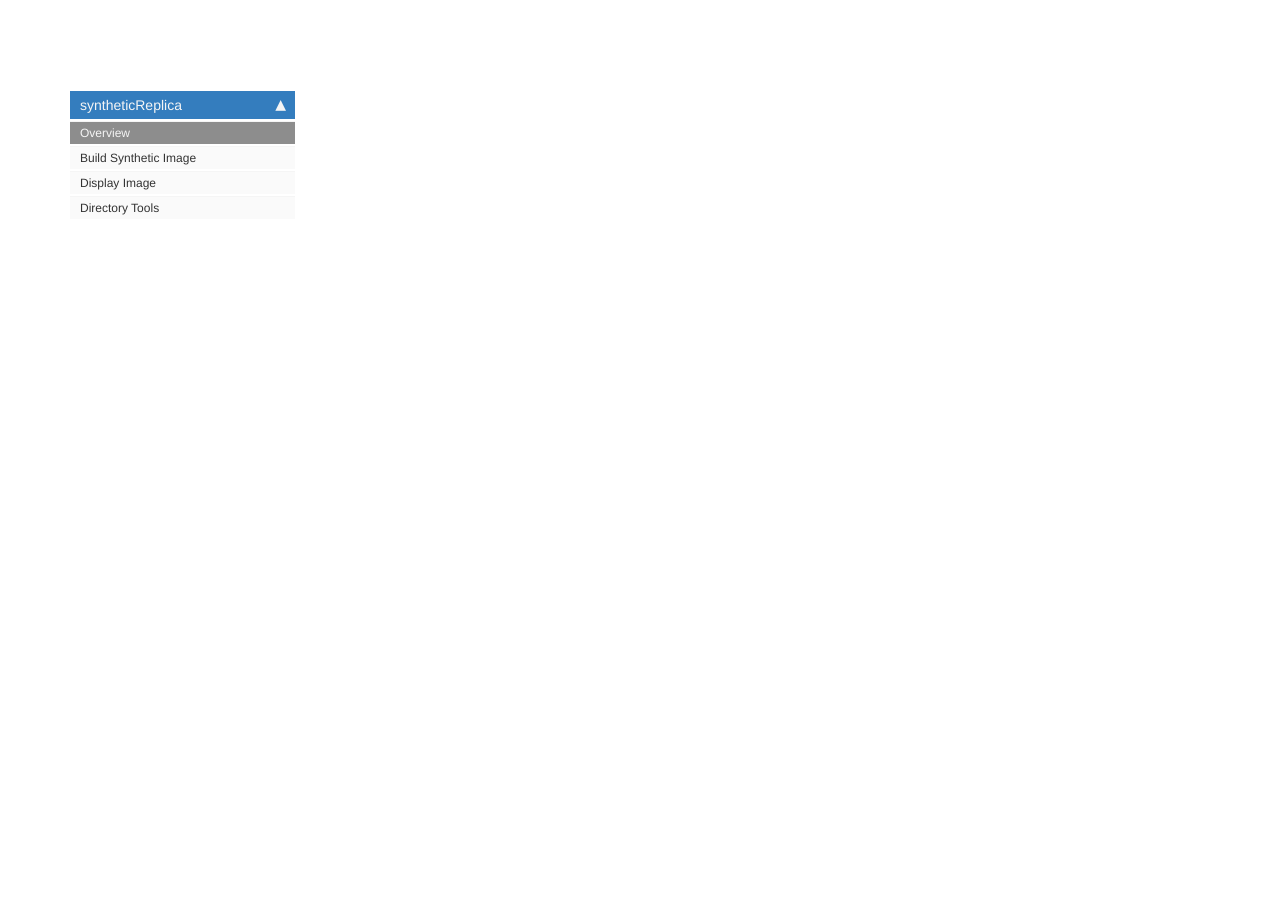
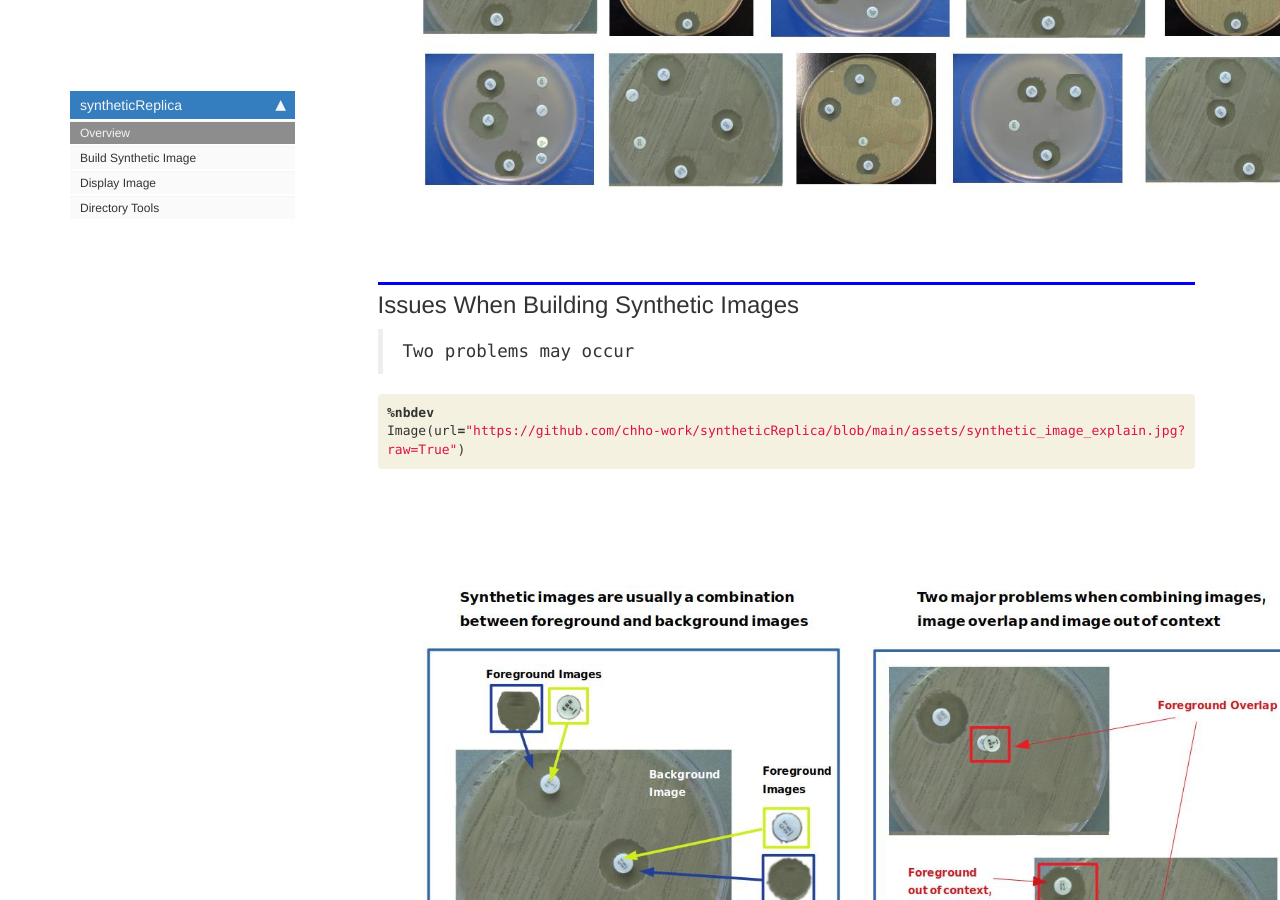
Before and after one commit to chho-work/syntheticReplica, a Jekyll site: the page built from docs/index.html, in a window 1280 px wide and 900 px high, scrolled down 880 px. Built offline with Jekyll 4.4.1, drawn with Linux system fonts in a browser that asks for light colours; nearby versions of some CDN libraries; comment, search, counter and statistics services are not loaded.

Commit message:
Update readme, index, docs

```diff
--- a/docs/index.html
+++ b/docs/index.html
@@ -37,6 +37,28 @@ nb_path: "index.ipynb"
 </div>
 </div>
 </div>
+    {% raw %}
+
+<div class="cell border-box-sizing code_cell rendered">
+
+<div class="output_wrapper">
+<div class="output">
+
+<div class="output_area">
+
+
+<div class="output_html rendered_html output_subarea output_execute_result">
+<img src="https://github.com/chho-work/syntheticReplica/blob/main/assets/real_synthetic.jpg?raw=True"/>
+</div>
+
+</div>
+
+</div>
+</div>
+
+</div>
+    {% endraw %}
+
 <div class="cell border-box-sizing text_cell rendered"><div class="inner_cell">
 <div class="text_cell_render border-box-sizing rendered_html">
 <h2 id="Issues-When-Building-Synthetic-Images">Issues When Building Synthetic Images<a class="anchor-link" href="#Issues-When-Building-Synthetic-Images"> </a></h2><blockquote><p>Two problems may occur</p>
@@ -45,4 +67,37 @@ nb_path: "index.ipynb"
 </div>
 </div>
 </div>
+    {% raw %}
+
+<div class="cell border-box-sizing code_cell rendered">
+<div class="input">
+
+<div class="inner_cell">
+    <div class="input_area">
+<div class=" highlight hl-ipython3"><pre><span></span><span class="o">%</span><span class="k">nbdev</span>
+<span class="n">Image</span><span class="p">(</span><span class="n">url</span><span class="o">=</span><span class="s2">&quot;https://github.com/chho-work/syntheticReplica/blob/main/assets/synthetic_image_explain.jpg?raw=True&quot;</span><span class="p">)</span>
+</pre></div>
+
+    </div>
 </div>
+</div>
+
+<div class="output_wrapper">
+<div class="output">
+
+<div class="output_area">
+
+
+<div class="output_html rendered_html output_subarea output_execute_result">
+<img src="https://github.com/chho-work/syntheticReplica/blob/main/assets/synthetic_image_explain.jpg?raw=True"/>
+</div>
+
+</div>
+
+</div>
+</div>
+
+</div>
+    {% endraw %}
+
+</div>
```
Also changed, not shown: README.md, 1 other file.
